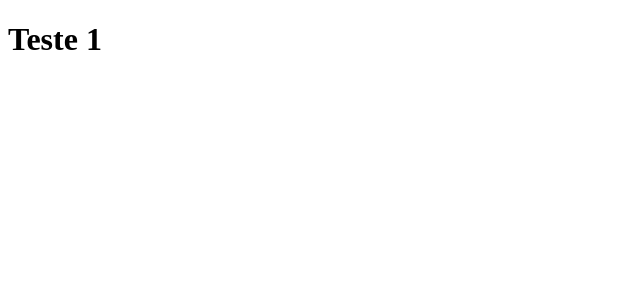
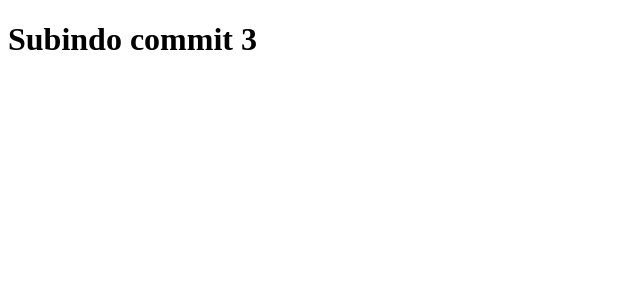
Before and after one commit to Rodrigobs4/clone-tabnews, a Next.js app: page / in a window 1280 px wide. Shown: the top 300 px of the page, without its empty margins (0-640 px from the left). Built offline with nearby package versions, Linux system fonts and the light colour scheme.

Commit message:
mensagem teste

```diff
--- a/pages/index.js
+++ b/pages/index.js
@@ -1,5 +1,5 @@
 function Home() {
-    return <h1>Teste 1</h1>
+    return <h1>Subindo commit 3</h1>
 }
 
 export default Home;
```
Also changed, not shown: 2 other files (tests, documents, lock files or other folders).
